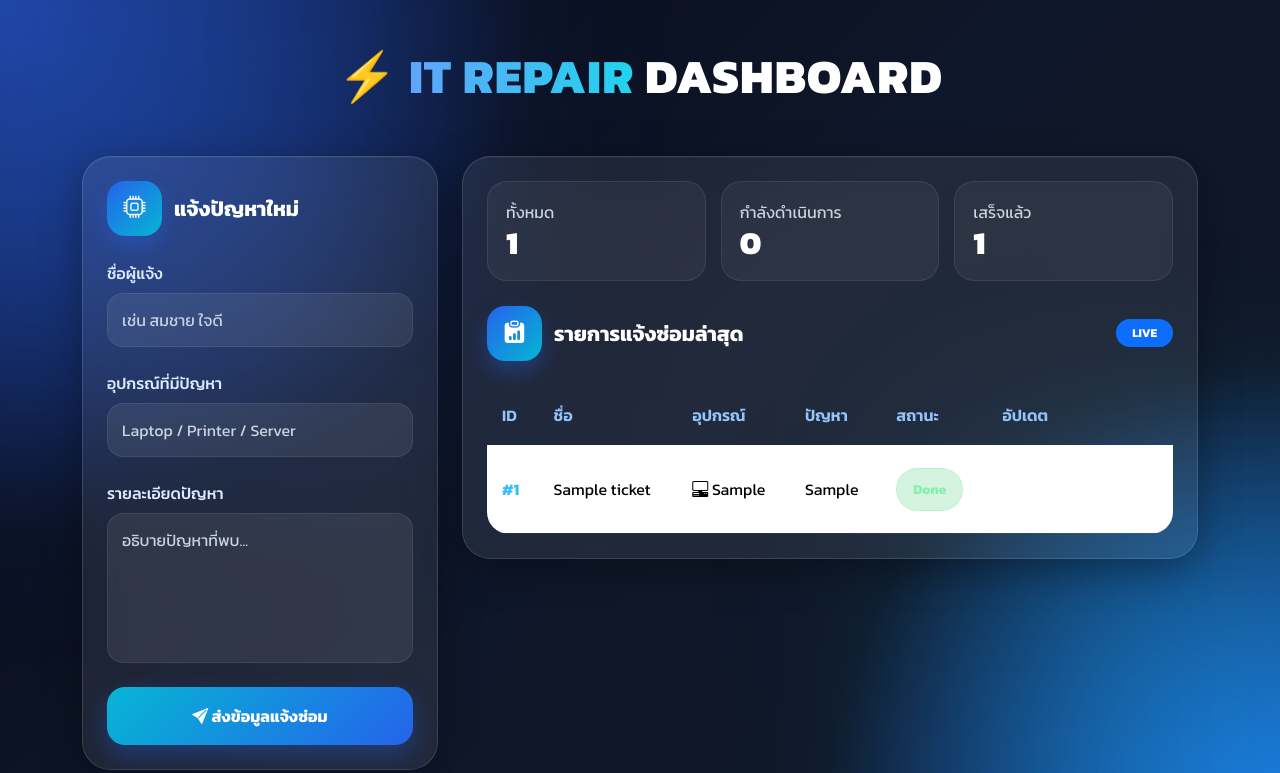
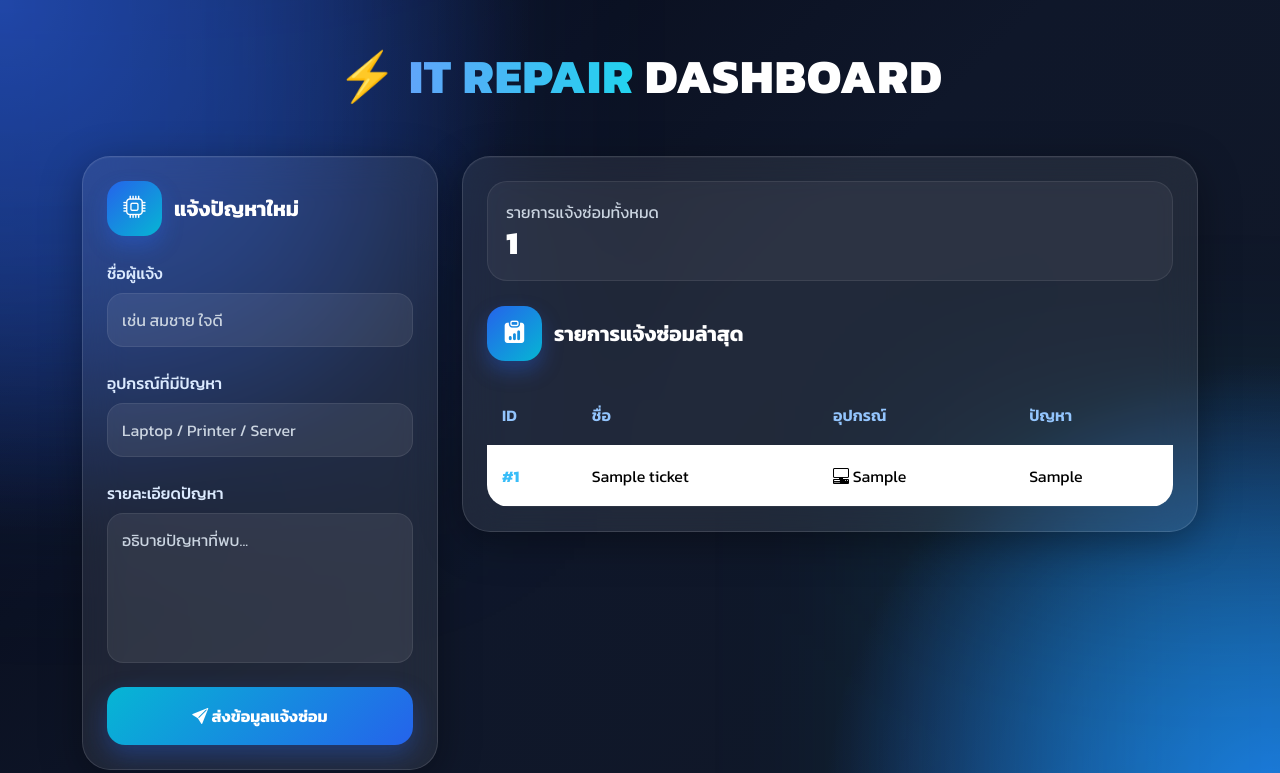
Before and after one commit to chakkarinsuepsisuk-png/Project-Serverless, a Flask app: page / in a window 1280 px wide. Shown: the top 773 px of the page. Run offline with Flask 3, Linux system fonts and the light colour scheme; tables that the repository leaves empty hold one stand-in row (values such as "Sample post").

Commit message:
Update UI

```diff
--- a/app/templates/index.html
+++ b/app/templates/index.html
@@ -202,32 +202,7 @@
             font-weight:700;
         }
 
-        /* Status */
-        .status{
-            padding:10px 16px;
-            border-radius:999px;
-            font-size:0.85rem;
-            font-weight:700;
-            display:inline-block;
-        }
 
-        .pending{
-            background:#facc1530;
-            color:#fde047;
-            border:1px solid #fde04755;
-        }
-
-        .progress{
-            background:#38bdf830;
-            color:#7dd3fc;
-            border:1px solid #7dd3fc55;
-        }
-
-        .done{
-            background:#22c55e30;
-            color:#86efac;
-            border:1px solid #86efac55;
-        }
 
         .stats-box{
             display:flex;
@@ -369,22 +344,8 @@
         <div class="stats-box">
 
             <div class="mini-card">
-                        <p>ทั้งหมด</p>
+                <p>รายการแจ้งซ่อมทั้งหมด</p>
                 <h3>{{ tickets|length }}</h3>
-                    </div>
-
-                    <div class="mini-card">
-                        <p>กำลังดำเนินการ</p>
-                        <h3>
-                            {{ tickets | selectattr('status', 'equalto', 'In Progress') | list | length }}
-                        </h3>
-                    </div>
-
-                    <div class="mini-card">
-                        <p>เสร็จแล้ว</p>
-                        <h3>
-                            {{ tickets | selectattr('status', 'equalto', 'Done') | list | length }}
-                        </h3>
             </div>
 
         </div>
@@ -401,10 +362,6 @@
 
             </div>
 
-                    <span class="badge bg-primary rounded-pill px-3 py-2">
-                        LIVE
-                    </span>
-
         </div>
 
         <div class="table-responsive">
@@ -418,8 +375,6 @@
                     <th>ชื่อ</th>
                     <th>อุปกรณ์</th>
                     <th>ปัญหา</th>
-                            <th>สถานะ</th>
-                            <th>อัปเดต</th>
                 </tr>
 
                 </thead>
@@ -449,66 +404,13 @@
                         {{ t.issue }}
                     </td>
 
-                            <td>
-
-                                {% if t.status == 'Pending' %}
-
-                                <span class="status pending">
-                                    Pending
-                                </span>
-
-                                {% elif t.status == 'In Progress' %}
-
-                                <span class="status progress">
-                                    In Progress
-                                </span>
-
-                                {% else %}
-
-                                <span class="status done">
-                                    Done
-                                </span>
-
-                                {% endif %}
-
-                            </td>
-
-                            <td style="min-width:170px;">
-
-                                <form action="/update_status/{{ t.id }}" method="POST">
-
-                                    <select name="status"
-                                            class="form-select form-select-sm"
-                                            onchange="this.form.submit()">
-
-                                        <option value="Pending"
-                                            {% if t.status == 'Pending' %}selected{% endif %}>
-                                            Pending
-                                        </option>
-
-                                        <option value="In Progress"
-                                            {% if t.status == 'In Progress' %}selected{% endif %}>
-                                            In Progress
-                                        </option>
-
-                                        <option value="Done"
-                                            {% if t.status == 'Done' %}selected{% endif %}>
-                                            Done
-                                        </option>
-
-                                    </select>
-
-                                </form>
-
-                            </td>
-
                 </tr>
 
                 {% else %}
 
                 <tr>
 
-                            <td colspan="6" class="empty">
+                    <td colspan="4" class="empty">
 
                         <i class="bi bi-database-x fs-1"></i>
 
@@ -532,9 +434,5 @@
 
 </div>
 
-    </div>
-
-</div>
-
 </body>
 </html>
```
Lines whose indentation alone changed are shown as unchanged.
